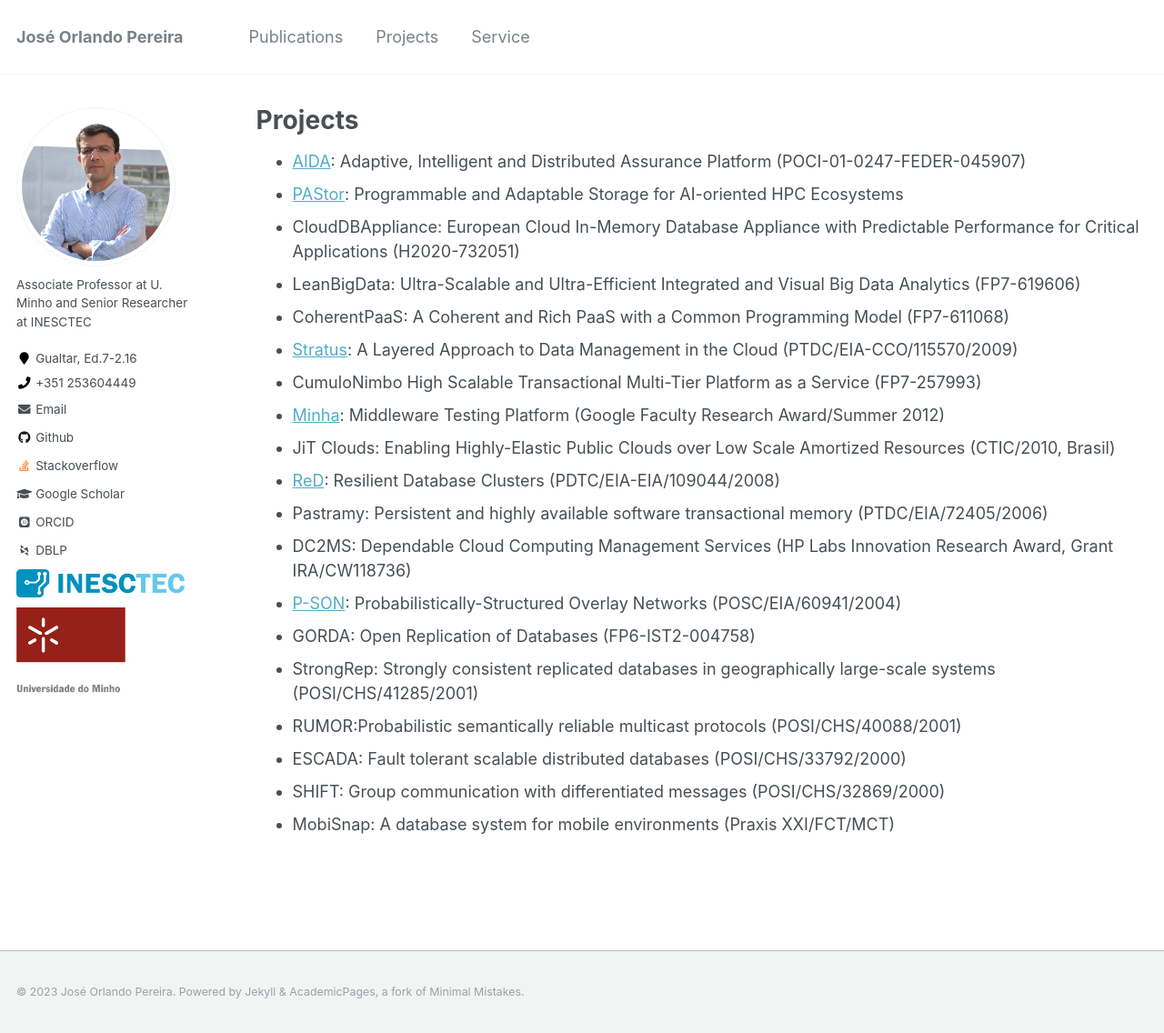
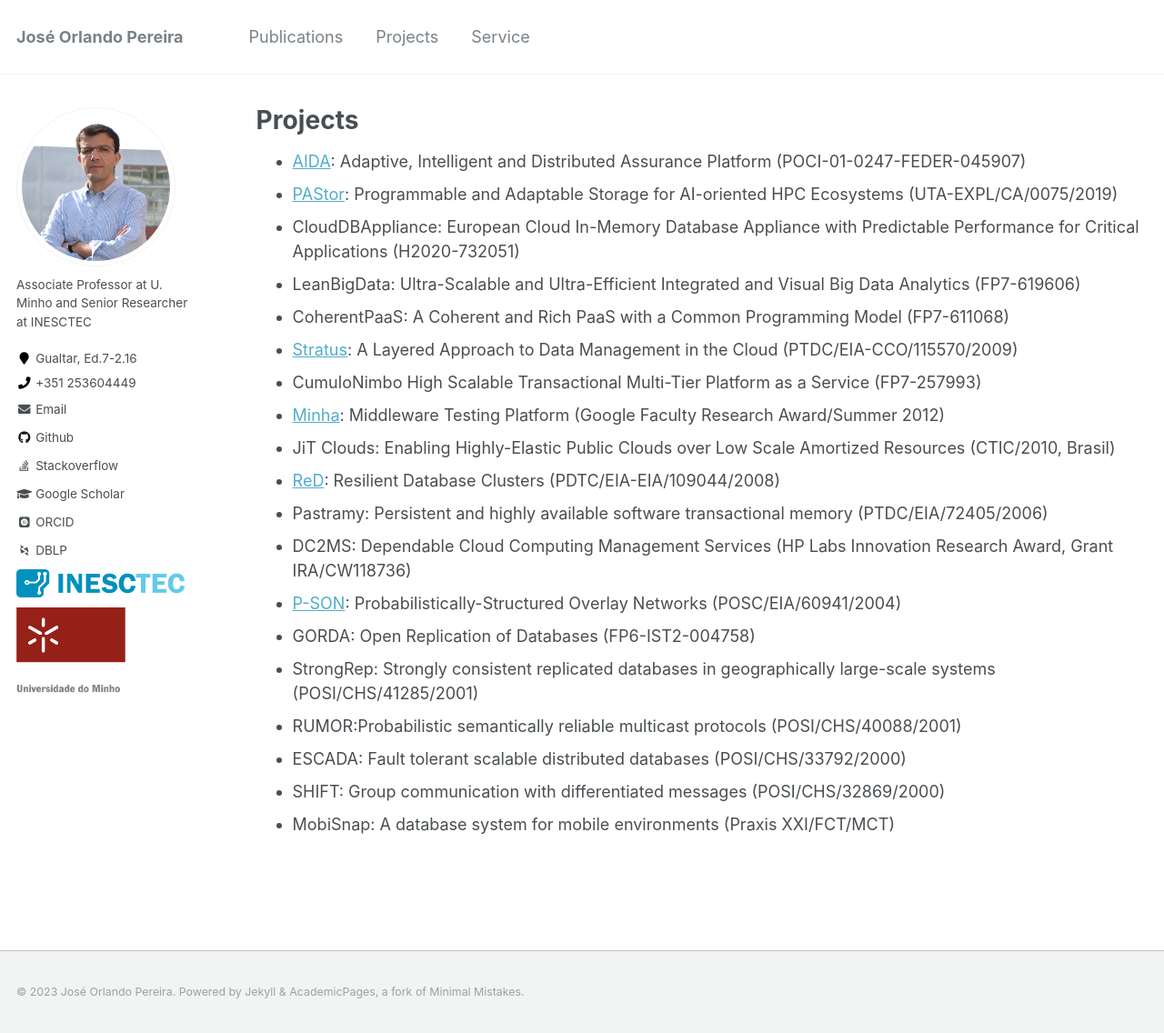
Before and after one commit to jopereira/jopereira.github.io, a Jekyll site: the page built from _pages/projects.html, in a window 1280 px wide and 1136 px high. Shown: the whole window at 91% size. Built offline with Jekyll 4.4.1, drawn with Linux system fonts in a browser that asks for light colours; some web fonts are replaced.

Commit message:
minor fixes

```diff
--- a/_pages/projects.html
+++ b/_pages/projects.html
@@ -9,7 +9,7 @@ author_profile: true
 
 <ul>
   <li><a href="https://aida.inesctec.pt/">AIDA</a>:&nbsp;<span>Adaptive, Intelligent and Distributed Assurance Platform (POCI-01-0247-FEDER-045907)</span></li>
-  <li><a href="https://pastor-project.github.io/">PAStor</a>: Programmable and Adaptable Storage for AI-oriented HPC Ecosystems</li>
+  <li><a href="https://pastor-project.github.io/">PAStor</a>: Programmable and Adaptable Storage for AI-oriented HPC Ecosystems (UTA-EXPL/CA/0075/2019)</li>
   <li>CloudDBAppliance: European Cloud In-Memory Database Appliance with Predictable Performance for Critical Applications (H2020-732051)</li>
   <li>LeanBigData: Ultra-Scalable and Ultra-Efficient Integrated and Visual Big Data Analytics (FP7-619606)</li>
   <li>CoherentPaaS: A Coherent and Rich PaaS with a Common&nbsp;</span><span style="line-height: 1.5em;">Programming Model (FP7-611068)</li>
--- a/_sass/_utilities.scss
+++ b/_sass/_utilities.scss
@@ -248,10 +248,12 @@ body:hover .visually-hidden button {
     color: $soundcloud-color;
   }
 
+/*
   .fa-stack-exchange,
   .fa-stack-overflow {
     color: $stackoverflow-color;
   }
+*/
 
   .fa-tumblr,
   .fa-tumblr-square {
```
